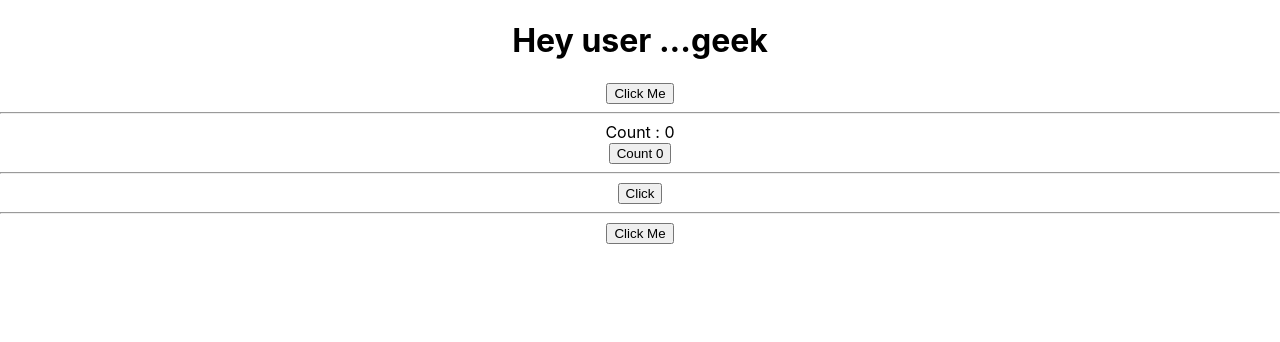
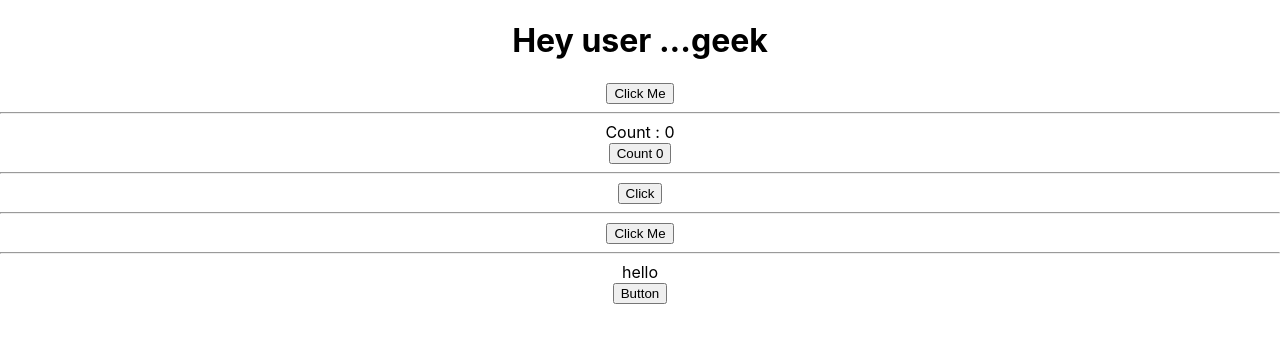
Before and after one commit to rajdavid/learn-react, a React (Create React App) app: page / in a window 1280 px wide. Shown: the top 342 px of the page. Built offline with nearby package versions, Linux system fonts and the light colour scheme.

Commit message:
binding in react

```diff
--- a/src/App.js
+++ b/src/App.js
@@ -5,6 +5,7 @@ import Counter from './Componets/Counter';
 import State from './service/State';
 import FunctionClick from './Componets/FunctionClick';
 import ClassClick from './Componets/ClassClick';
+import EventBind from './Componets/EventBind';
 
   function App() {
   return (
@@ -16,7 +17,9 @@ import ClassClick from './Componets/ClassClick';
       <hr />
       <FunctionClick />
       <hr />
-      <ClassClick/>
+      <ClassClick />
+      <hr />
+      <EventBind/>
     </div>
   );
 }
--- /dev/null
+++ b/src/Componets/EventBind.js
@@ -0,0 +1,46 @@
+import React, { Component } from 'react'
+
+class EventBind extends Component {
+     constructor(props) {
+         super(props)
+
+         this.state = {
+              message:'hello'
+         }
+         //this.clickHandler=this.clickHandler.bind(this)
+     }
+    // clickHandler() {
+    //     this.setState({
+    //         message:'Good bye'
+    //     })
+    //      console.log(this)
+    //  }
+
+     // apporach number 4
+
+    clickHandler = () => {
+        this.setState({
+            message:'Godd gye'
+        })
+    }
+
+
+    render() {
+        return (
+            <div>
+                {this.state.message}
+
+                <br />
+                {/* one way of binding another way is to use arrow function
+                <button onClick={this.clickHandler.bind(this)}>Button</button>
+                    2
+                <button onClick={() =>this.clickHandler()}>Button</button>
+                 */}
+
+                <button onClick={this.clickHandler}>Button</button>
+            </div>
+        )
+    }
+}
+
+export default EventBind
```
